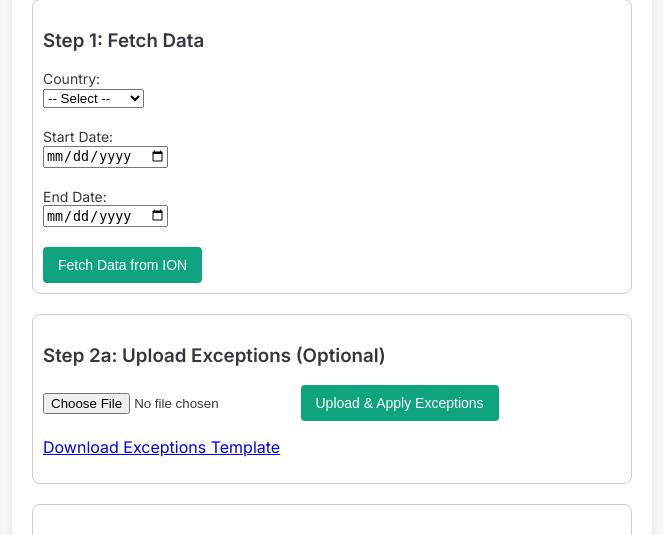
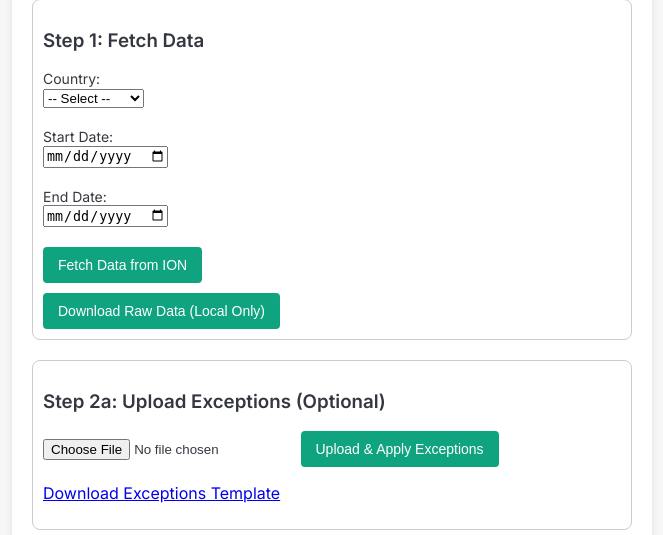
Before and after one commit to Datangelo/sap_app, a Flask app: page /awstool in a window 1280 px wide. Shown: the part 203-738 px from the top of the page, without its empty margins (308-971 px from the left). Run offline with Flask 3, Linux system fonts and the light colour scheme.

Commit message:
adding extra button for download

```diff
--- a/templates/awstool.html
+++ b/templates/awstool.html
@@ -28,6 +28,11 @@
     <br><br>
 
     <button type="submit">Fetch Data from ION</button>
+  </form>
+
+  <!-- Extra button for direct download -->
+  <form action="{{ url_for('download_local_csv') }}" method="get" style="margin-top:10px;">
+    <button type="submit">Download Raw Data (Local Only)</button>
   </form>
 </div>
 
@@ -84,7 +89,7 @@
       <p style="color:red;">Error: {{ result.error }}</p>
     {% else %}
       <form action="{{ url_for('download_csv') }}" method="get">
-        <button type="submit">Download Full CSV</button>
+        <button type="submit">Download & Save to Azure</button>
       </form>
     {% endif %}
   </div>
```
